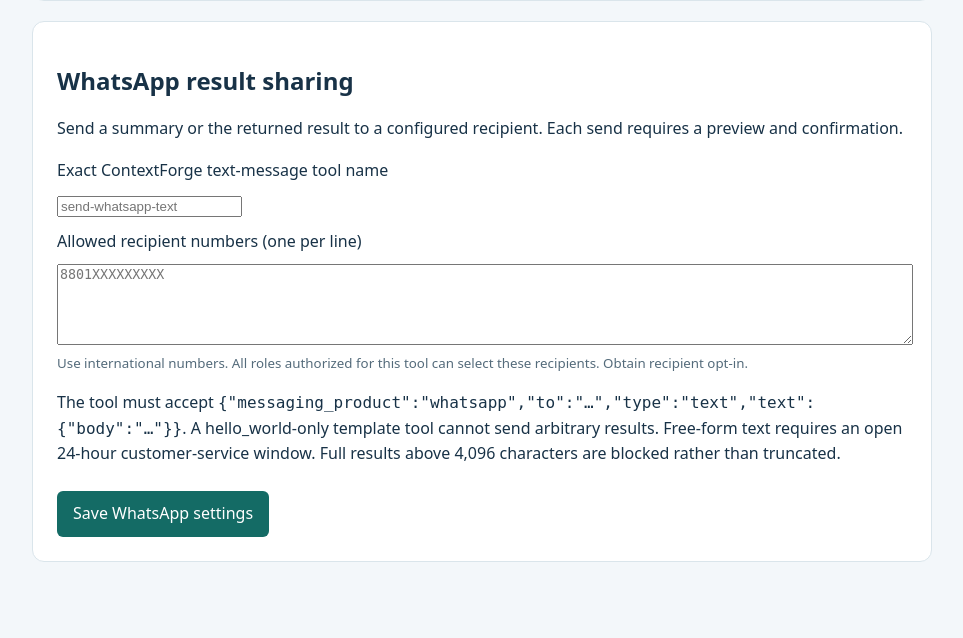
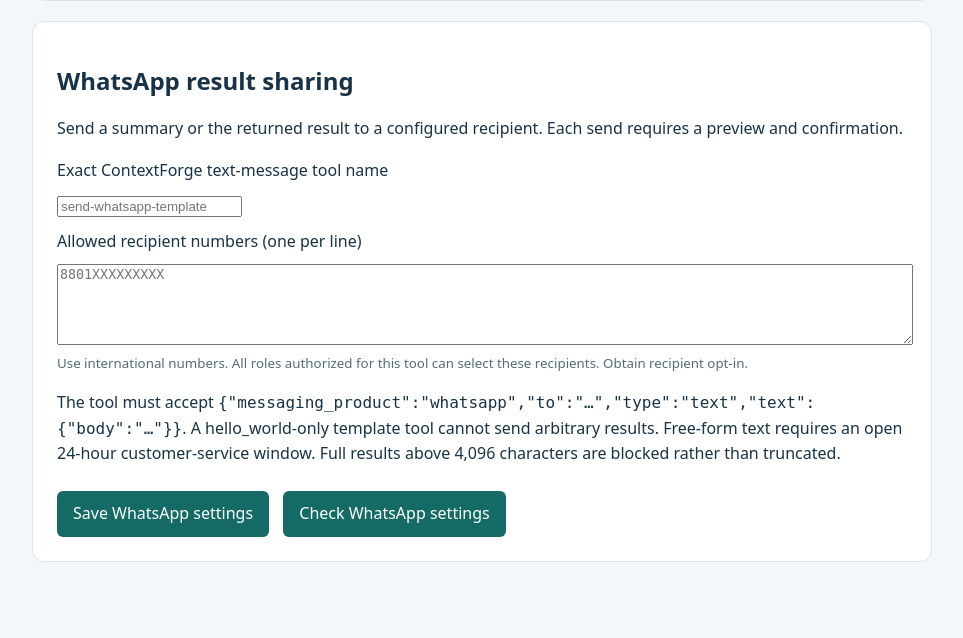
Before and after one commit to burodw1024/cloud, a Django app: page /agentic/setup/ in a window 1280 px wide. Shown: the part 1908-2546 px from the top of the page, without its empty margins (158-1121 px from the left). Run offline with Django 4.2, Linux system fonts and the light colour scheme; the visitor is signed in with stand-in values (Sample User, id 1); data that the repository does not hold is empty.

Commit message:
Update cloud WhatsApp sharing defaults, visible readiness and deployment: agentic_ai/templates/agentic_ai/setup.html

```diff
--- a/agentic_ai/templates/agentic_ai/setup.html
+++ b/agentic_ai/templates/agentic_ai/setup.html
@@ -37,12 +37,13 @@ body{font:16px/1.6 system-ui,sans-serif;color:#183247;background:#f3f7fa;margin:
 <section class="card"><h2>WhatsApp result sharing</h2>
 <p>Send a summary or the returned result to a configured recipient. Each send requires a preview and confirmation.</p>
 <label for="whatsapp-tool">Exact ContextForge text-message tool name</label>
-<input id="whatsapp-tool" type="text" maxlength="150" value="{{ whatsapp_tool }}" placeholder="send-whatsapp-text">
+<input id="whatsapp-tool" type="text" maxlength="150" value="{{ whatsapp_tool }}" placeholder="send-whatsapp-template">
 <label for="whatsapp-recipients">Allowed recipient numbers (one per line)</label>
 <textarea id="whatsapp-recipients" rows="5" style="width:100%" placeholder="8801XXXXXXXXX">{{ whatsapp_recipients }}</textarea>
 <small>Use international numbers. All roles authorized for this tool can select these recipients. Obtain recipient opt-in.</small>
 <p>The tool must accept <code>{"messaging_product":"whatsapp","to":"…","type":"text","text":{"body":"…"}}</code>. A hello_world-only template tool cannot send arbitrary results. Free-form text requires an open 24-hour customer-service window. Full results above 4,096 characters are blocked rather than truncated.</p>
 <button id="save-whatsapp" type="button">Save WhatsApp settings</button>
+<button id="check-whatsapp" type="button">Check WhatsApp settings</button>
 </section>
 </main><script>
 const statusBox=document.getElementById('setup-status');
@@ -81,6 +82,7 @@ function renderTools(tools,roles){
   catalog.push({name:tool.name,enabled:enabled.input,approval:approval.input,choices,metadata});
  });
 }
+document.getElementById('check-whatsapp').onclick=()=>action({action:'check_whatsapp'});
 document.getElementById('save-whatsapp').onclick=()=>action({action:'save_whatsapp',tool:document.getElementById('whatsapp-tool').value,recipients:document.getElementById('whatsapp-recipients').value});
 document.getElementById('save-pricing').onclick=()=>{const identity=document.getElementById('model-pricing');return action({action:'save_pricing',provider:identity.dataset.provider,model:identity.dataset.model,input_rate:document.getElementById('input-rate').value,output_rate:document.getElementById('output-rate').value,cached_rate:document.getElementById('cached-rate').value,currency:document.getElementById('price-currency').value.trim().toUpperCase()});};
 document.getElementById('save-connection').onclick=async()=>{const body=await action({action:'save_connection',url:document.getElementById('gateway-url').value,token:document.getElementById('gateway-token').value});if(body){document.getElementById('gateway-token').value='';modelReady=false;catalog=[];document.getElementById('tool-list').textContent='Click “Find tools” to refresh the tool list.';refreshButtons();}};
```
